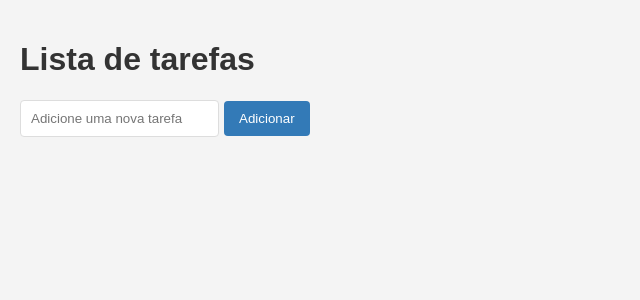
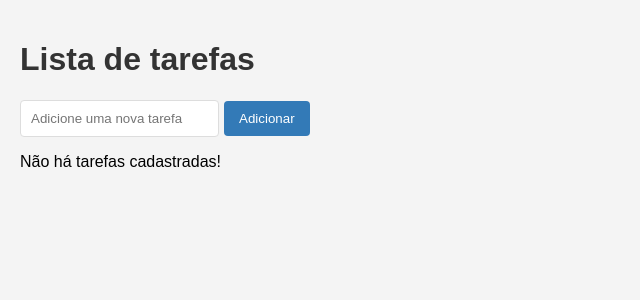
Before and after one commit to fnascimentosilva/React, a React (Vite) app in the folder 4_projeto_to_do_list/: page / in a window 1280 px wide. Shown: the top 300 px of the page, without its empty margins (0-640 px from the left). Built offline with nearby package versions, Linux system fonts and the light colour scheme.

Commit message:
add uma mensagem caso nao haja atividades cadastradas

```diff
--- a/4_projeto_to_do_list/src/components/TaskList.jsx
+++ b/4_projeto_to_do_list/src/components/TaskList.jsx
@@ -1,7 +1,12 @@
 import Task from "./Task"
 
 function TaskList({ tasks, onDeleteTask, onToggleTaskDone }) {
+
+  if(tasks.length === 0){
+   return <p>Não há tarefas cadastradas!</p>
+  }
   return (
+
     <ul>
       {tasks.map((task) => (
         <Task key={task.id} task={task} onDelete = {() => onDeleteTask(task.id)} onToggleDone = {() => onToggleTaskDone(task.id)}/>
```
